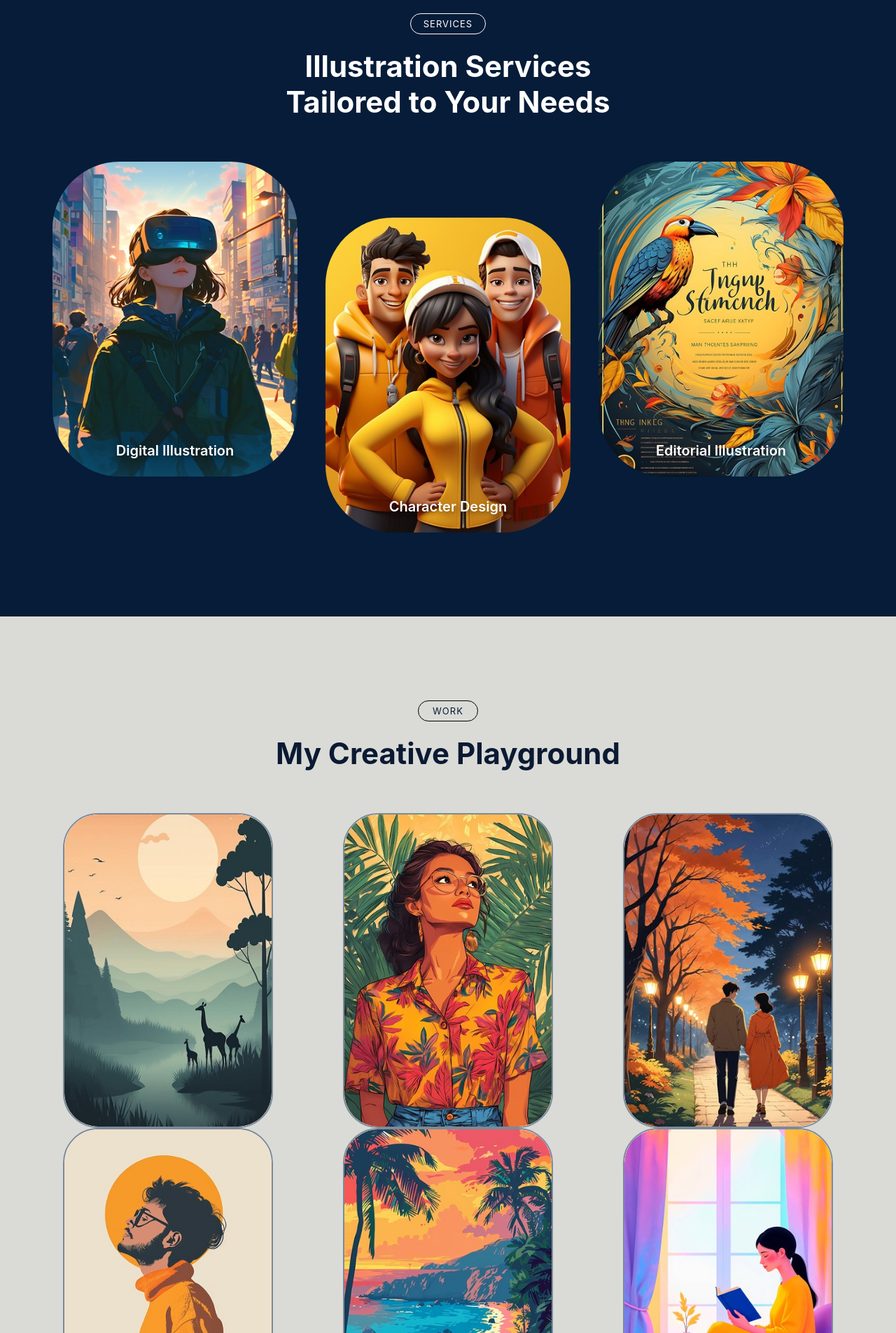
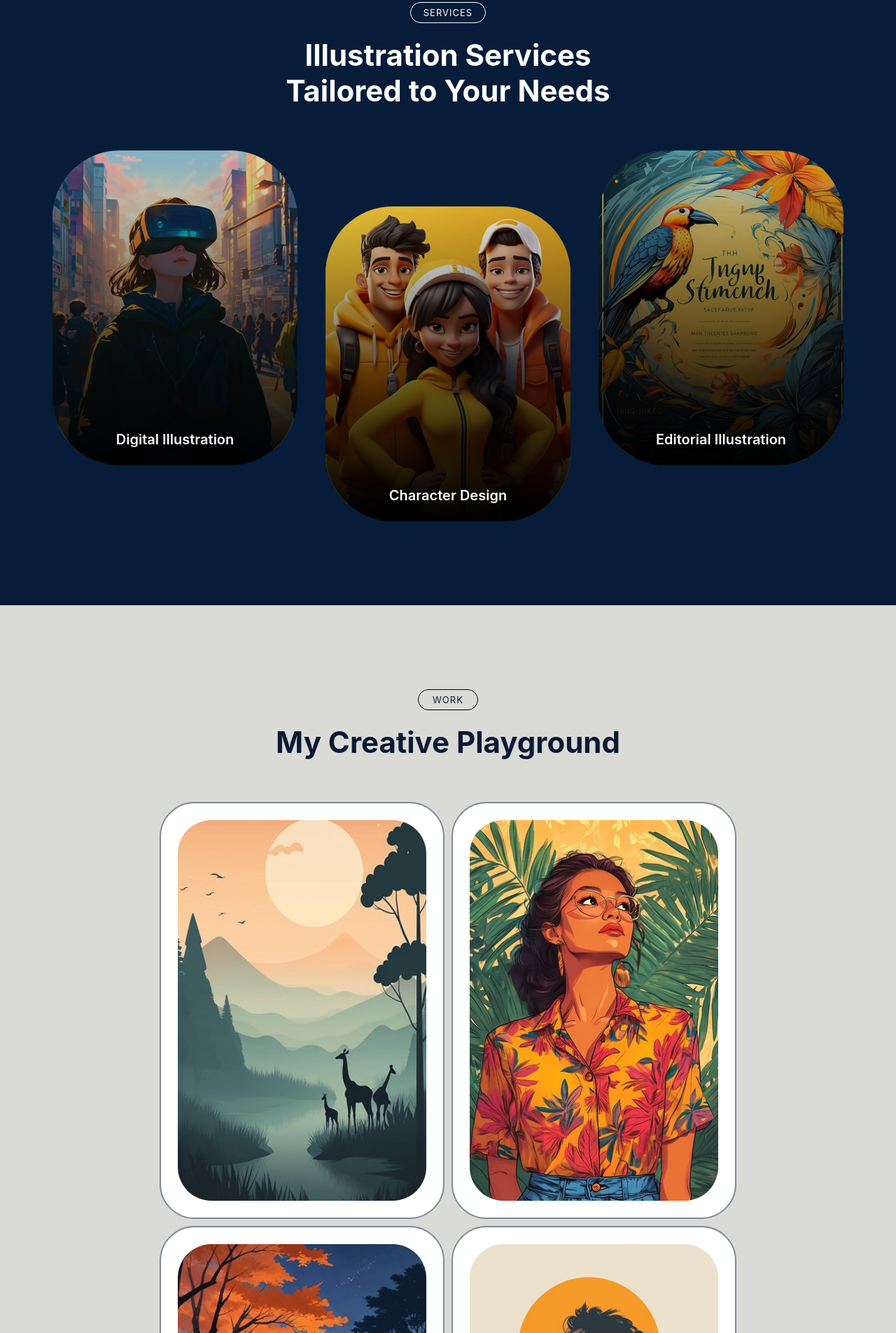
Before and after one commit to Anas00123/Illustrator-porfolio, a plain HTML site: page index.html in a window 1280 px wide. Shown: the part 895-2800 px from the top of the page at 70% size. Drawn offline with nearby package versions, Linux system fonts and the light colour scheme.

Commit message:
second Commit

```diff
--- a/index.html
+++ b/index.html
@@ -31,7 +31,7 @@
     <!-- ----------------- Hero Section ----------------- -->
     <section class="hero">
         <div class="hero-text">
-            <h3>👋 HELLO! I’M KRISTIN JONES</h3>
+            <h3>HELLO! I'M KRISTIN JONES</h3>
 
             <h1>
                 Bringing Ideas<br>
@@ -44,7 +44,7 @@
                 for brands, books, and digital experiences.
             </p>
 
-            <a href="#" class="btn-primary">📅 LET’S TALK</a>
+            <a href="#" class="btn-primary"> LET'S TALK</a>
         </div>
 
         <div class="hero-img-container">
--- a/style.css
+++ b/style.css
@@ -2,8 +2,8 @@
 *{
     margin: 0;
     padding: 0;
-
-box-sizing: border-box;}
+    box-sizing: border-box;
+}
 body {
     margin: 0;
     padding: 0;
@@ -58,7 +58,7 @@ nav ul {
     display: flex;
     align-items: center;
     justify-content: space-between;
-    padding-inline: 20rem ;
+    padding-inline: 8rem ;
     padding-block: 5rem;
     gap: 4rem;
 }
@@ -208,6 +208,17 @@ nav ul {
     border-radius: 6rem;
     overflow: hidden;
 }
+.service-card::before{
+    content: "";
+    width: 100%;
+    height: 100%;
+    position: absolute;
+    top: 0;
+    left: 0;
+    /* background-color: rgba(0, 0, 0,0.5); */
+     background: linear-gradient(to top,black, rgb(0, 0, 0,0.1));
+
+}
 .second{
 
     margin-top: 5rem;
@@ -219,7 +230,10 @@ nav ul {
     object-fit: cover;
     border-radius: 50px;
     display: block;
+    /* mix-blend-mode: exclusion; */
+
 }
+
 
 /* Text over image */
 .service-card h3 {
@@ -234,10 +248,10 @@ nav ul {
     text-shadow: 0px 3px 6px rgba(0,0,0,0.4);
 }
 
-.service-card:hover img {
+/* .service-card:hover img {
     transform: scale(1.05);
     transition: 1s;
-}
+} */
 
 /* ------------------- Responsive ------------------- */
 
@@ -303,17 +317,19 @@ nav ul {
 
 /* Work Grid Layout */
 .work-grid {
-    display: grid;
-    grid-template-columns: repeat(3,1fr);
-    /* gap: 50px; */
-    justify-items:center ;
-    align-items: center;
+    display: flex;
+    gap: 10px;
+    justify-content:center ;
+    /* align-items: center; */
+    flex-wrap: wrap;
 }
 
 /* Work Cards */
 .work-card {
-    width: 300px;
-    height: 450px;
+    width: auto;
+    height: auto;
+    padding: 1.5rem;
+    border: 1px solid black;
     border-radius: 50px;
     border: 2px solid #7D8A98;
     overflow: hidden;
@@ -329,9 +345,9 @@ nav ul {
 }
 
 /* Hover zoom */
-.work-card:hover img {
+/* .work-card:hover img {
     transform: scale(1.05);
-}
+} */
 
 /* ------------------- Responsive ------------------- */
 
@@ -392,8 +408,7 @@ nav ul {
     height: 500px;
     object-fit: cover;
     border-radius: 100px;
-    /* margin-right: 60px; */
-    margin-bottom:8rem ;
+    margin-bottom:9rem ;
 
 }
 
@@ -469,7 +484,8 @@ nav ul {
     }
 
     .about-left img {
-        height: 350px;
+        height: 300px;
+        width: 400px;
         margin-bottom: 4rem;
         border-radius: 60px;
     }
```
